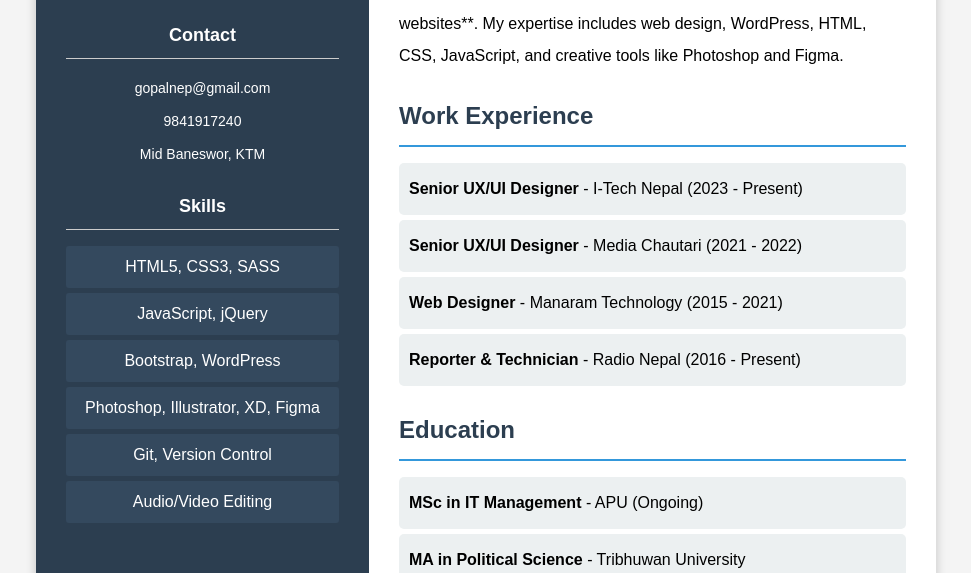
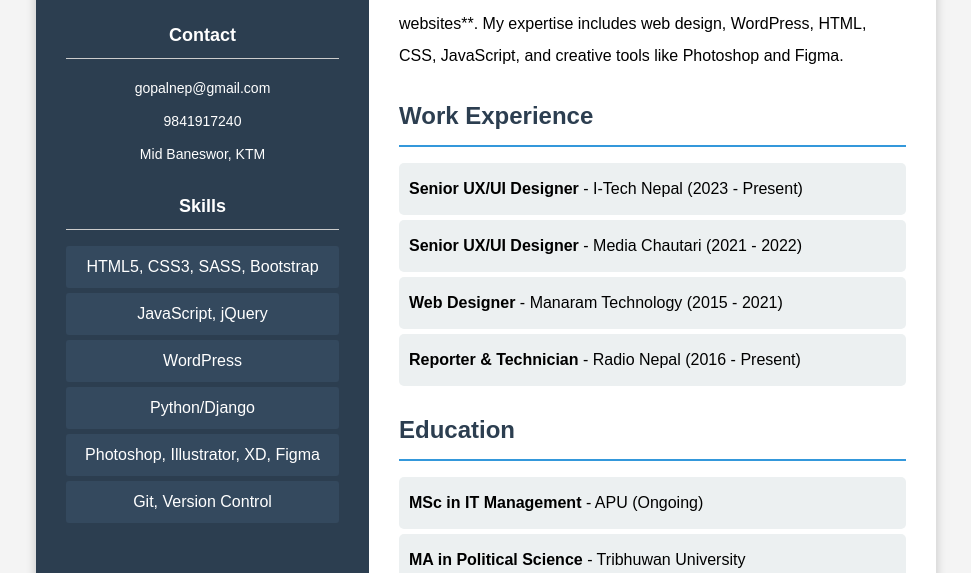
Before and after one commit to gnepal7/site, a plain HTML site: page index.html in a window 1280 px wide. Shown: the part 227-800 px from the top of the page, without its empty margins (154-1125 px from the left). Drawn offline with Linux system fonts and the light colour scheme.

Commit message:
Update index.html
Added a skill on list named 'Python/Django'

```diff
--- a/index.html
+++ b/index.html
@@ -26,12 +26,12 @@
 
             <h2>Skills</h2>
             <ul class="skills-list">
-                <li>HTML5, CSS3, SASS</li>
+                <li>HTML5, CSS3, SASS, Bootstrap</li>
                 <li>JavaScript, jQuery</li>
-                <li>Bootstrap, WordPress</li>
+                <li>WordPress</li>
+                <li>Python/Django</li>
                 <li>Photoshop, Illustrator, XD, Figma</li>
                 <li>Git, Version Control</li>
-                <li>Audio/Video Editing</li>
             </ul>
 
             <!--<button class="download-btn">Download CV</button>-->
```
